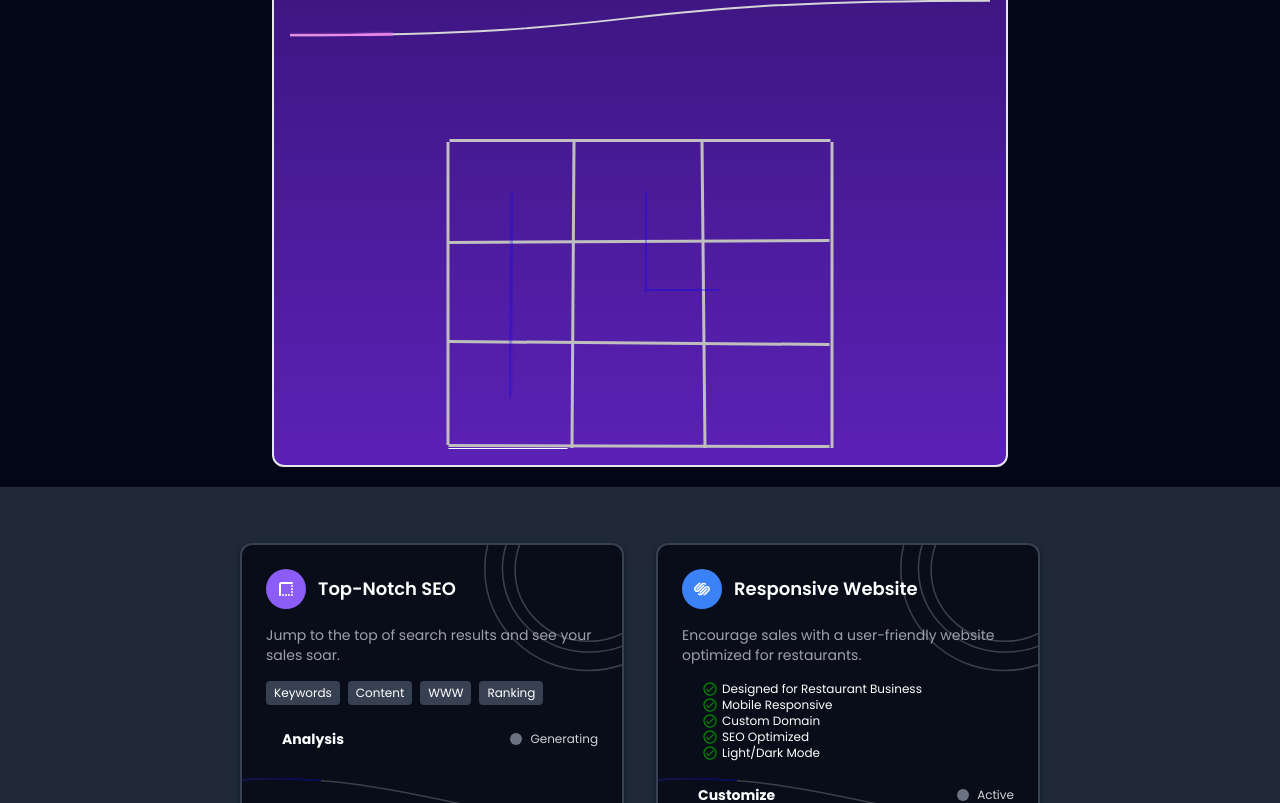
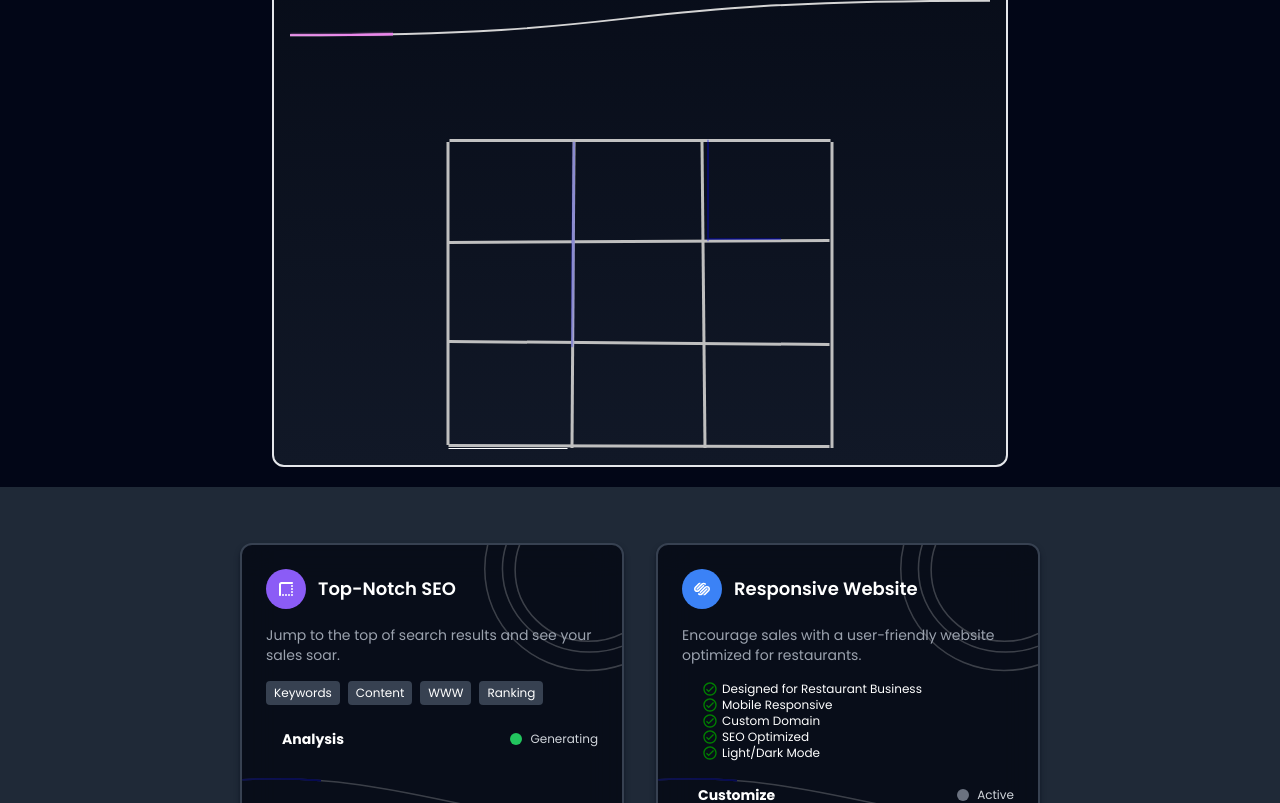
Before and after one commit to rachidfrex/my_portfolio, a React (Vite) app: page /about in a window 1280 px wide. Shown: the part 279-1082 px from the top of the page. Built offline with nearby package versions, Linux system fonts and the light colour scheme; a web font is replaced by a local one.

Commit message:
Refactor card component to include icon prop and improve code organization

```diff
--- a/src/components/card.jsx
+++ b/src/components/card.jsx
@@ -22,7 +22,7 @@ const Card = ({ title, description, buttonLabel, status, children, icon , button
         }
         {status  &&
           <div className="flex items-center">
-            <span className={`block w-3 h-3 rounded-full ${status === 'Generating' ? 'bg-green-500' : 'bg-gray-500'} mr-2`}></span>
+            <span className={`block w-3 h-3 rounded-full ${status === 'Active' ? 'bg-gray-500' : 'bg-green-500'} mr-2`}></span>
             <span className="text-xs text-gray-300">{status}</span>
           </div>
 
@@ -30,7 +30,7 @@ const Card = ({ title, description, buttonLabel, status, children, icon , button
       </div>
       {/* laser line  */}
       <div className=' w-[540px] h-52 left-0  -bottom-16 opacity-25 -z-10 absolute'>
-      <Linelaser2 />
+      <Linelaser2 buttonColor={buttonColor} />
       </div>
     </div>
   );
--- a/src/components/linelaser2.jsx
+++ b/src/components/linelaser2.jsx
@@ -1,6 +1,6 @@
 import React from 'react';
 
-const Linelaser2 = (size) => {
+const Linelaser2 = (size ,buttonColor)   => {
     return (
     <div className={`flex justify-center items-center relative w-[${size}]  `}>
             {/* back */}
--- a/src/components/linelaser3.jsx
+++ b/src/components/linelaser3.jsx
@@ -16,11 +16,11 @@ const Linelaser3 = (size) => {
                 <line x1="121" y1="309.505" x2="2" y2="309.505" stroke="white"/>
             </svg>
             {/* front  */}
-            <svg className="absolute" width="100%" height="209" viewBox="0 0 264 209" fill="none" xmlns="http://www.w3.org/2000/svg">
+            <svg className="absolute top-0 -right-[62px]" width="100%" height="209" viewBox="0 0 264 209" fill="none" xmlns="http://www.w3.org/2000/svg">
                 <defs>
                     <linearGradient id="gradient">
                         <stop offset="0%" style={{stopColor: "white", stopOpacity: 0}} />
-                        <stop offset="0.8" style={{stopColor: "white", stopOpacity: 1}} />
+                        <stop offset="0.5" style={{stopColor: "white", stopOpacity: 1}} />
                         <stop offset="0.8" style={{stopColor: "white", stopOpacity: 0}} />
                     </linearGradient>
                     <mask id="gradient-mask">
--- a/src/pages/about.jsx
+++ b/src/pages/about.jsx
@@ -8,7 +8,7 @@ const About = () => {
     return (
        <div className='flex flex-col justify-center items-center gap-5 w-full bg-slate-950 ' >
          <div className='flex    justify-center items-center   '>
-         <div className='border-2 rounded-xl bg-gradient-to-t from-violet-800 to-violet-950 dark:from-violet-500 dark:to-violet-700 p-4 backdrop-filter backdrop-blur-lg bg-opacity-40'>
+         <div className='border-2 rounded-xl bg-gradient-to-t from-gray-900 to-gray-950 p-4 backdrop-filter backdrop-blur-lg bg-opacity-40'>
             <Linelaser/>
             <Linelaser3/>
 
```
